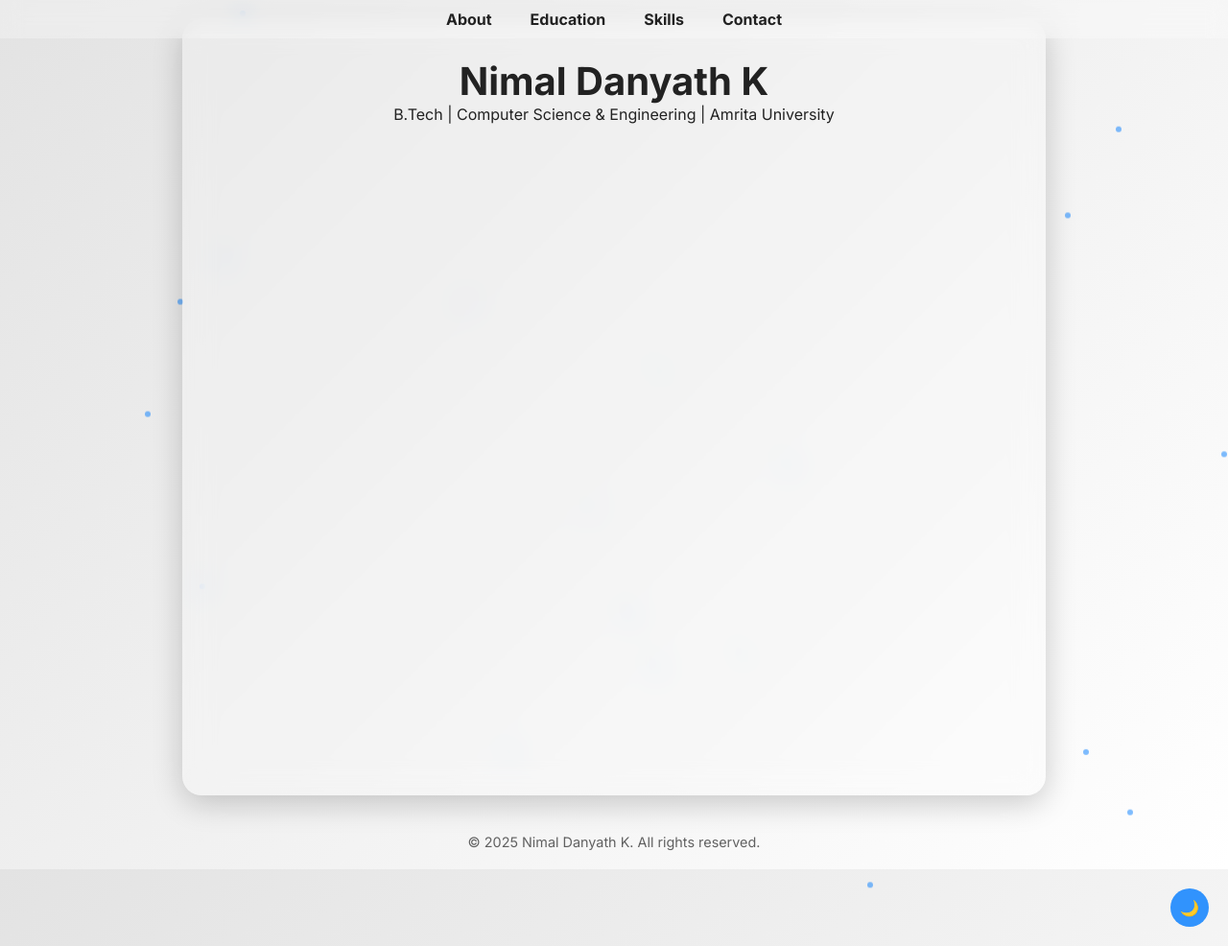
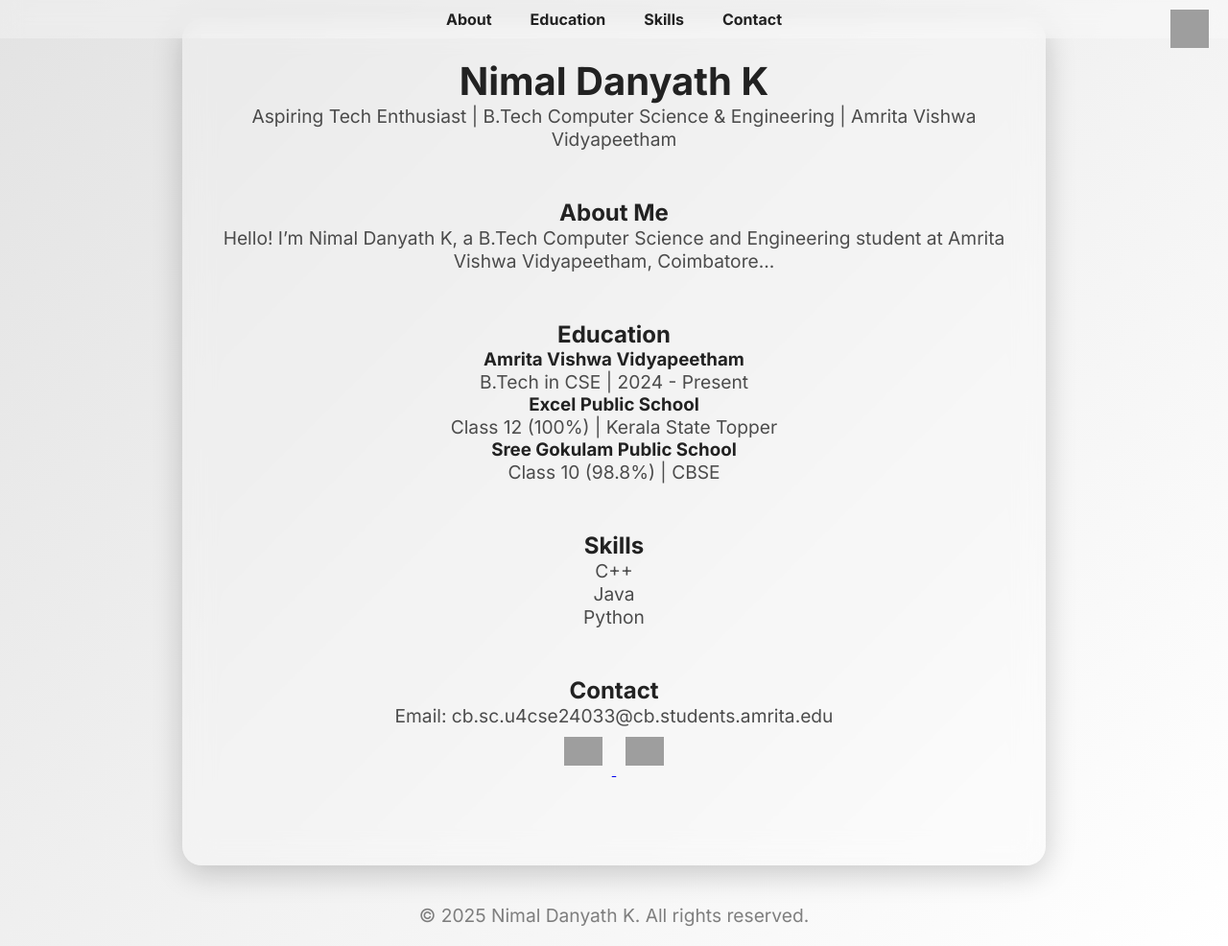
Before and after one commit to nimaldanyathk/nimaldanyathk.github.io, a Jekyll site: the page index.html, which Jekyll copies as it is, in a window 1280 px wide and 986 px high. Shown: the whole window at 96% size. Built offline with Jekyll 4.4.1, drawn with Linux system fonts in a browser that asks for light colours; grey boxes are pictures that could not be loaded.

Commit message:
Update index.html

```diff
--- a/index.html
+++ b/index.html
@@ -23,7 +23,6 @@
             text-align: center;
             padding: 20px;
             overflow-x: hidden;
-            transition: background 0.5s ease-in-out;
         }
 
         .container {
@@ -34,7 +33,6 @@
             background: rgba(255, 255, 255, 0.2);
             box-shadow: 0 8px 32px rgba(0, 0, 0, 0.2);
             backdrop-filter: blur(15px);
-            transition: background 0.5s;
         }
 
         h1 {
@@ -42,16 +40,17 @@
             font-weight: 700;
         }
 
+        p {
+            font-size: 1.2rem;
+            opacity: 0.8;
+        }
+
         section {
             margin: 50px 0;
-            opacity: 0;
-            transform: translateY(50px);
-            transition: all 0.8s ease-in-out;
-            padding: 20px;
-            border-radius: 10px;
+            opacity: 1;
+            transform: translateY(0);
         }
 
-        /* Navigation */
         nav {
             position: fixed;
             top: 0;
@@ -61,6 +60,9 @@
             backdrop-filter: blur(10px);
             padding: 10px 0;
             z-index: 1000;
+            display: flex;
+            justify-content: center;
+            align-items: center;
         }
 
         nav ul {
@@ -85,7 +87,6 @@
             box-shadow: 0 0 10px rgba(0, 123, 255, 0.5);
             color: #007bff;
         }
-
         /* Floating Dots Background */
         .floating-dots {
             position: absolute;
@@ -125,21 +126,23 @@
             background: rgba(50, 50, 50, 0.5);
         }
 
-        /* Hover Animation */
-        section:hover {
-            border: 2px solid rgba(0, 123, 255, 0.5);
-            box-shadow: 0 0 20px rgba(0, 123, 255, 0.3);
-            transition: 0.3s;
+        .dark-mode-toggle {
+            position: absolute;
+            right: 20px;
+            top: 10px;
+            cursor: pointer;
         }
 
-        /* Footer */
-        footer {
-            margin-top: 40px;
-            font-size: 0.9rem;
-            opacity: 0.7;
+        .dark-mode-toggle img {
+            width: 40px;
+            height: 40px;
+            transition: transform 0.3s ease-in-out;
         }
 
-        /* Icons */
+        .dark-mode-toggle img:hover {
+            transform: scale(1.1);
+        }
+
         .social-icons img {
             width: 40px;
             margin: 10px;
@@ -150,22 +153,11 @@
             transform: scale(1.2);
         }
 
-        /* Dark Mode Toggle */
-        .dark-mode-toggle {
-            position: fixed;
-            bottom: 20px;
-            right: 20px;
-            background: rgba(0, 123, 255, 0.8);
-            padding: 10px;
-            border-radius: 50%;
-            cursor: pointer;
-            transition: background 0.3s ease-in-out;
+        footer {
+            margin-top: 40px;
+            font-size: 0.9rem;
+            opacity: 0.7;
         }
-
-        .dark-mode-toggle:hover {
-            background: rgba(0, 123, 255, 1);
-        }
-
     </style>
 </head>
 
@@ -177,36 +169,49 @@
             <li><a href="#skills">Skills</a></li>
             <li><a href="#contact">Contact</a></li>
         </ul>
+        <div class="dark-mode-toggle">
+            <img id="modeIcon" src="https://cdn-icons-png.flaticon.com/512/6714/6714977.png" alt="Dark Mode" onclick="toggleDarkMode()">
+        </div>
     </nav>
 
     <div class="container">
         <h1>Nimal Danyath K</h1>
-        <p>B.Tech | Computer Science & Engineering | Amrita University</p>
+        <p>Aspiring Tech Enthusiast | B.Tech Computer Science & Engineering | Amrita Vishwa Vidyapeetham</p>
 
         <section id="about">
             <h2>About Me</h2>
-            <p>Tech enthusiast with a passion for AI, Machine Learning, and Embedded Systems.</p>
+            <p>Hello! I’m Nimal Danyath K, a B.Tech Computer Science and Engineering student at Amrita Vishwa Vidyapeetham, Coimbatore...</p>
         </section>
 
         <section id="education">
             <h2>Education</h2>
-            <p>Amrita University | B.Tech CSE</p>
+            <div class="timeline">
+                <div><h3>Amrita Vishwa Vidyapeetham</h3><p>B.Tech in CSE | 2024 - Present</p></div>
+                <div><h3>Excel Public School</h3><p>Class 12 (100%) | Kerala State Topper</p></div>
+                <div><h3>Sree Gokulam Public School</h3><p>Class 10 (98.8%) | CBSE</p></div>
+            </div>
         </section>
 
         <section id="skills">
             <h2>Skills</h2>
-            <p>Java, Python, C++, Embedded Systems, AI</p>
+            <div class="skills">
+                <p>C++</p>
+                <div class="progress-bar"><div style="width: 90%;"></div></div>
+                <p>Java</p>
+                <div class="progress-bar"><div style="width: 85%;"></div></div>
+                <p>Python</p>
+                <div class="progress-bar"><div style="width: 80%;"></div></div>
+            </div>
         </section>
 
         <section id="contact">
             <h2>Contact</h2>
             <p>Email: cb.sc.u4cse24033@cb.students.amrita.edu</p>
-
             <div class="social-icons">
-                <a href="https://www.linkedin.com/in/yourprofile" target="_blank">
-                    <img src="https://cdn-icons-png.flaticon.com/512/174/174857.png" alt="LinkedIn">
+                <a href="https://www.linkedin.com/in/nimalanyathk" target="_blank">
+                    <img src="https://cdn-icons-png.flaticon.com/512/3536/3536505.png" alt="LinkedIn">
                 </a>
-                <a href="https://github.com/yourprofile" target="_blank">
+                <a href="https://github.com/nimaldanyathk" target="_blank">
                     <img src="https://cdn-icons-png.flaticon.com/512/2111/2111432.png" alt="GitHub">
                 </a>
             </div>
@@ -217,20 +222,14 @@
         <p>© 2025 Nimal Danyath K. All rights reserved.</p>
     </footer>
 
-    <!-- Floating Dots -->
-    <div class="floating-dots"></div>
-
-    <div class="dark-mode-toggle" onclick="toggleDarkMode()">
-        🌙
-    </div>
-
     <script>
-        // Dark Mode Toggle
         function toggleDarkMode() {
             document.body.classList.toggle('dark-mode');
+            let icon = document.getElementById("modeIcon");
+            icon.src = document.body.classList.contains("dark-mode")
+                ? "https://cdn-icons-png.flaticon.com/512/116/116799.png"
+                : "https://cdn-icons-png.flaticon.com/512/6714/6714977.png";
         }
-
-        // Floating Dots
         function createDots() {
             const container = document.querySelector(".floating-dots");
             for (let i = 0; i < 20; i++) {
```
Also changed, not shown: other parts of index.html (+1 -1 lines).
